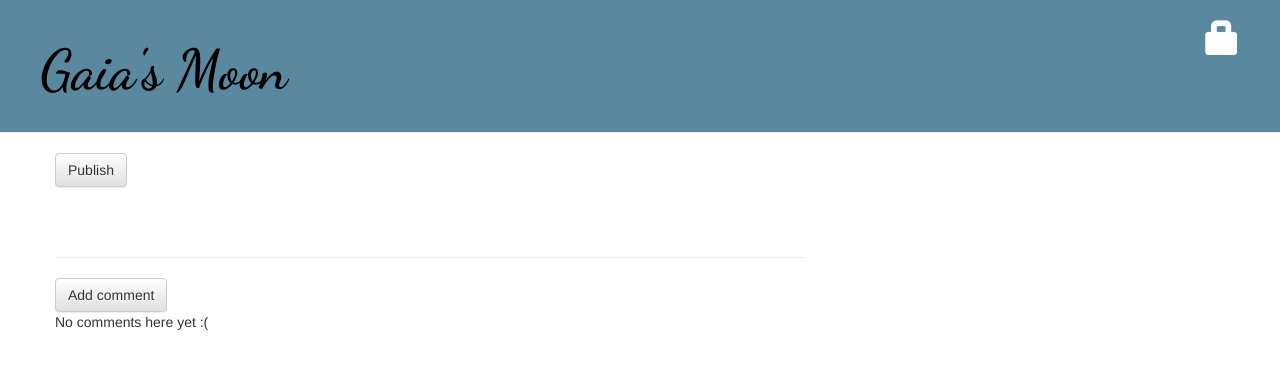
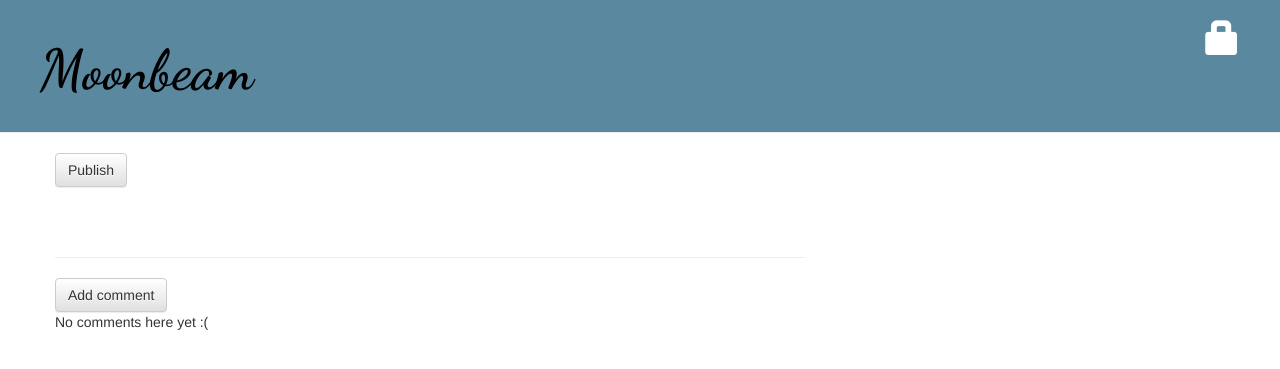
Before and after one commit to Mairious/my-first-blog, a Django app: template blog/templates/blog/post_detail.html in a window 1280 px wide. Shown: the top 369 px of the page. Run offline with Django 3.2, Linux system fonts and the light colour scheme; the template is opened without the code that fills it, so the values that code supplies are empty; some libraries are stand-ins or nearby versions.

Commit message:
Added favicon one

```diff
--- a/blog/templates/blog/base.html
+++ b/blog/templates/blog/base.html
@@ -1,11 +1,12 @@
 {% load static %}
 <html>
     <head>
-        <title>Gaia's Moon</title>
+        <title>Moonbeam</title>
         <link rel="stylesheet" href="//maxcdn.bootstrapcdn.com/bootstrap/3.2.0/css/bootstrap.min.css">
         <link rel="stylesheet" href="//maxcdn.bootstrapcdn.com/bootstrap/3.2.0/css/bootstrap-theme.min.css">
         <link href="https://fonts.googleapis.com/css2?family=Dancing+Script:wght@600&display=swap" rel="stylesheet">
         <link rel="stylesheet" href="{% static 'css/blog.css' %}">
+        <link rel="shortcut icon" type="image/jpg" href="img/Blue_Moon.jpg">
     </head>
     <body>
         <div class="page-header">
@@ -16,7 +17,7 @@
             {% else %}
                 <a href="{% url 'login' %}" class="top-menu"><span class="glyphicon glyphicon-lock"></span></a>
             {% endif %}
-            <h1><a href="/">Gaia's Moon</a></h1>
+            <h1><a href="/">Moonbeam</a></h1>
         </div>
         <div class="content container">
             <div class="row">
```
